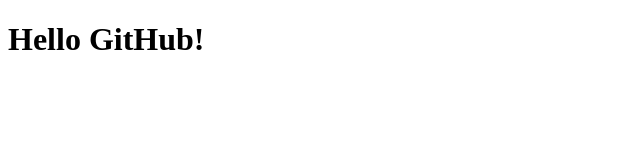
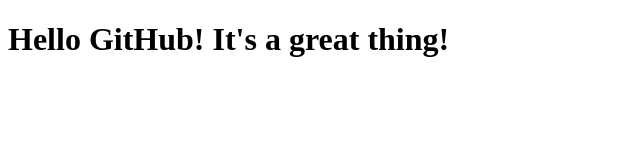
Before and after one commit to eokcu/test, a plain HTML site: page site/index.html in a window 1280 px wide. Shown: the whole page, without its empty margins (0-640 px from the left). Drawn offline with Linux system fonts and the light colour scheme.

Commit message:
Small addition to our page content.

```diff
--- a/site/index.html
+++ b/site/index.html
@@ -7,7 +7,7 @@
 </head>
 <body>
   <h1>
-    Hello GitHub!
+    Hello GitHub! It's a great thing!
   </h1>
 </body>
 </html>
```
